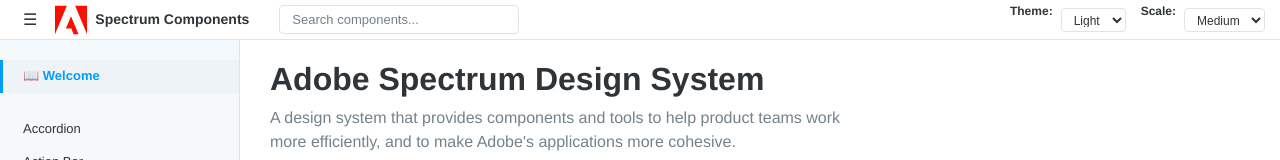
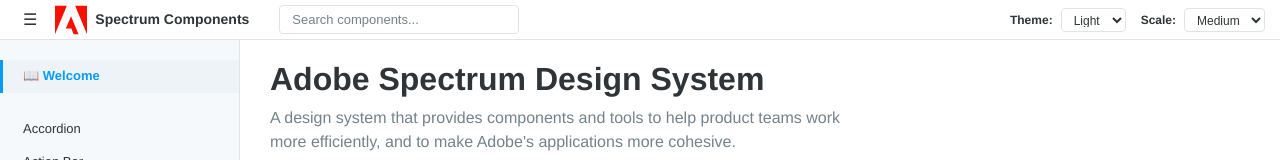
Before and after one commit to dtacci/adobe2.0_new, a React (Create React App) app: page / in a window 1280 px wide. Shown: the top 160 px of the page. Built offline with nearby package versions, Linux system fonts and the light colour scheme.

Commit message:
Improve control label alignment and add .vercel to gitignore - Fix control label vertical alignment with padding-top and vertical-align - Add .vercel directory to gitignore for Vercel deployment files - Fix missing newline at end of .gitignore file

```diff
--- a/src/styles/App.css
+++ b/src/styles/App.css
@@ -380,7 +380,8 @@
   font-size: 12px;
   font-weight: 600;
   color: var(--storybook-text);
-  margin-bottom: 6px;
+  vertical-align: middle;
+  padding-top: 6px;
 }
 
 .control-input {
```
Also changed, not shown: 1 other file (tests, documents, lock files or other folders).
